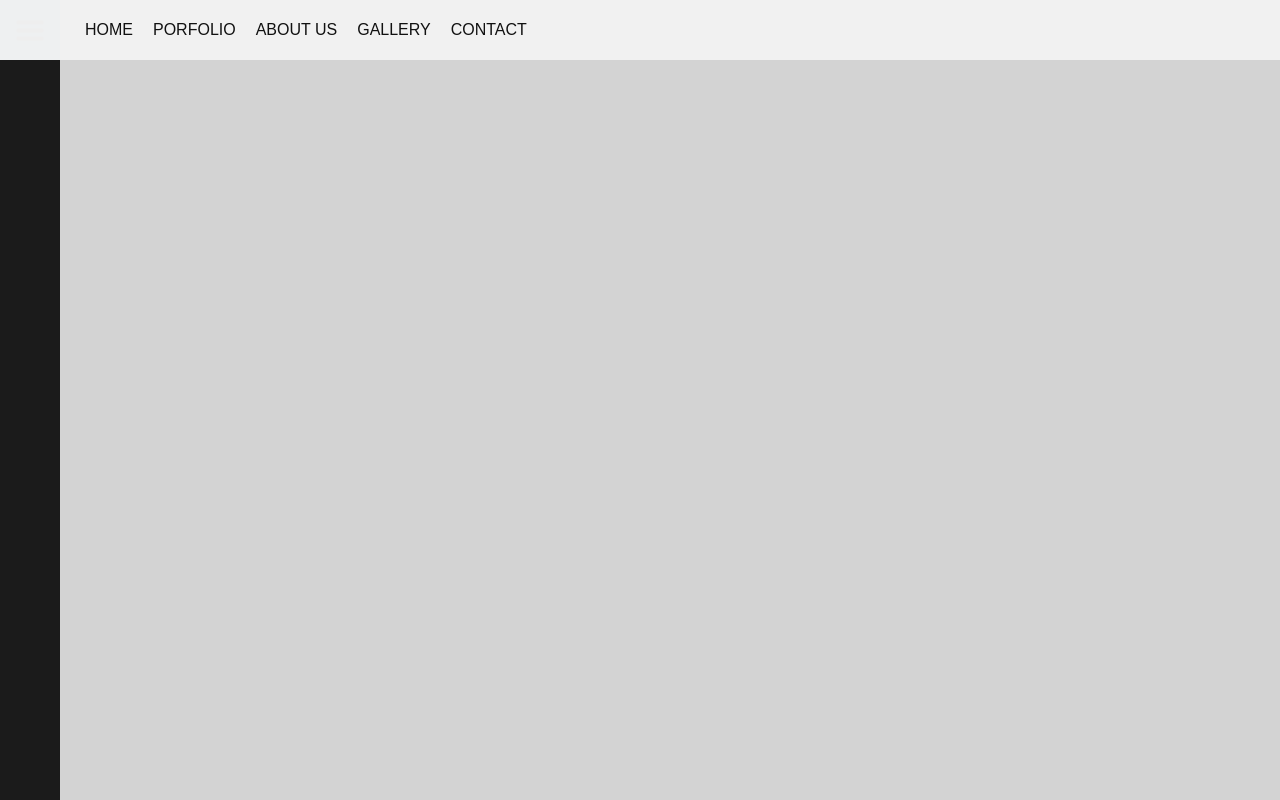
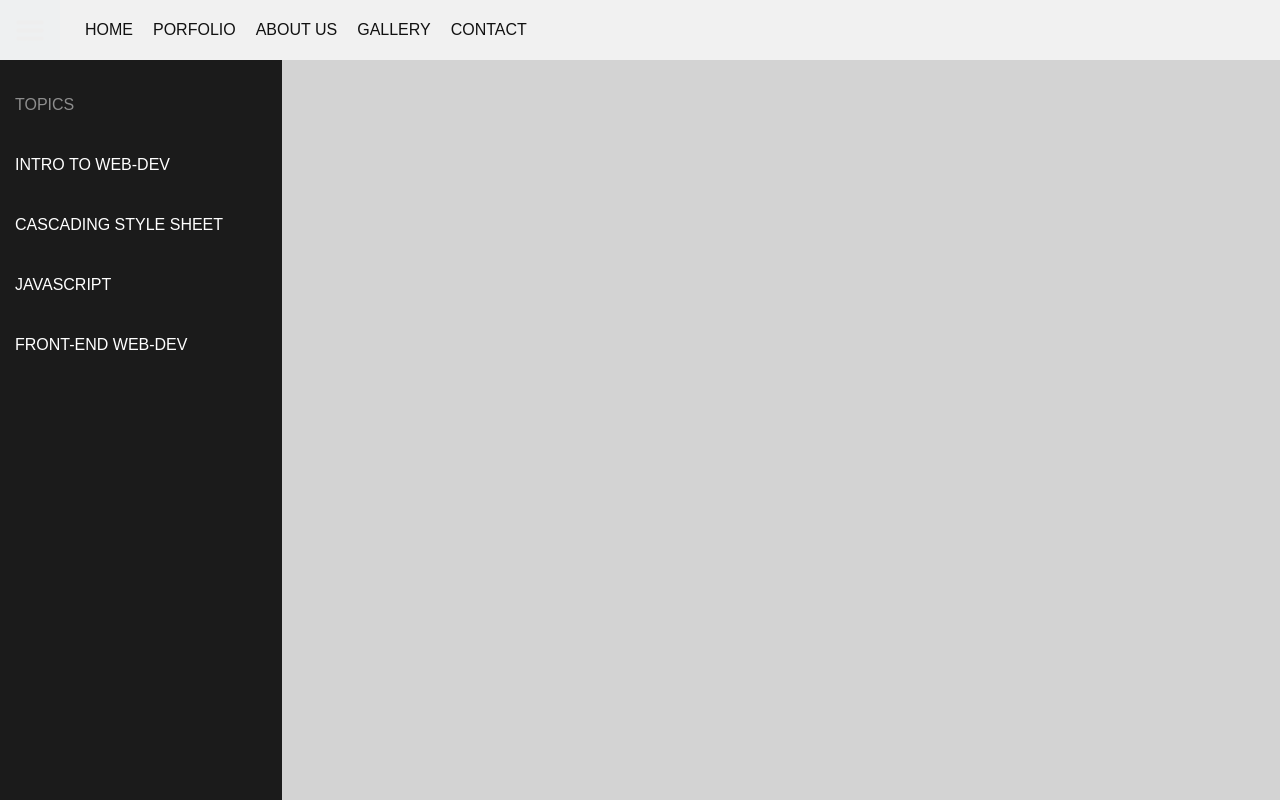
Before and after one commit to mhezel/Spread-Rest-Operators-Exercise1, a plain HTML site: page exercise2.html in a window 1280 px wide. Both pictures are taken after a click on the element 30 px from the left and 30 px from the top of the page. Drawn offline with Linux system fonts and the light colour scheme.

Commit message:
- Apply advanced css styling and JS scripting for the nav and menu lists CSS - NEW: events-onClick      : transition: all 0.5s ease-in-out; JS - NEW: toggleNavStatus - boolean set to false as default;      : create anonymous function toggleNav();      : get values of html tags including        - sidebar document.querySelector(".nav-sidebar");        - sidebarUL document.querySelector(".nav-sidebar ul");        - sidebarTitle document.querySelector(".nav-sidebar span");        - sidebarLinks document.querySelectorAll(".nav-sidebar a");
      : create if else conditional statement for the toggleNavStatus; boolean

      : sidebarLinks document.querySelectorAll(".nav-sidebar a");
        convert and transfer each links to an array list
      : create "for-loop" and set to the number of loops to arrayLength (number of links) in the menu.
      : provide necessary styling for title and menu-list;

```diff
--- a/exercise2.html
+++ b/exercise2.html
@@ -9,7 +9,7 @@
   </head>
   <body>
     <nav class="nav-main">
-      <div class="btn-toggle-nav"></div>
+      <div class="btn-toggle-nav" onclick="toggleNav()"></div>
       <ul>
         <li><a href="#">Home</a></li>
         <li><a href="#">Porfolio</a></li>
@@ -27,6 +27,6 @@
         <li><a href="#">Front-End Web-Dev</a></li>
       </ul>
     </aside>
-
   </body>
+  <script src="script.js"></script>
 </html>
--- /dev/null
+++ b/script.js
@@ -0,0 +1,38 @@
+let toggleNavStatus = false;
+
+let toggleNav = function() {
+
+    let getSidebar = document.querySelector(".nav-sidebar");
+    let getSidebarUl = document.querySelector(".nav-sidebar ul");
+    let getSidebarTitle = document.querySelector(".nav-sidebar span");
+    let getSidebarLinks = document.querySelectorAll(".nav-sidebar a");
+
+
+    if (toggleNavStatus === false) {
+
+        getSidebarUl.style.visibility = "visible";
+        getSidebar.style.width = "272px";
+        getSidebarTitle.style.opacity = "0.5";
+
+        let arrayLength = getSidebarLinks.length;
+        for (let index = 0; index < arrayLength; index++) {
+                getSidebarLinks[index].style.opacity = "1";
+        }
+
+        toggleNavStatus = true;
+
+    } else if (toggleNavStatus === true) {
+
+        getSidebar.style.width = "50px";
+        getSidebarTitle.style.opacity = "0";
+
+        let arrayLength = getSidebarLinks.length;
+        for (let index = 0; index < arrayLength; index++) {
+                getSidebarLinks[index].style.opacity = "0";
+        }
+
+        getSidebarUl.style.visibility = "hidden";
+
+        toggleNavStatus = false;
+    }
+}
--- a/style.css
+++ b/style.css
@@ -54,16 +54,17 @@ body{
     bottom: 0;
     width: 50px;
     height: calc(100vh - 60px);
-    padding: 0 5px;
     background-color: #1b1b1b;
     z-index: 1000;
-
+    padding: 0 5px;
+    transition: all 0.5s ease-in-out;
 }
 .nav-sidebar ul {
 
     padding-top: 15px;
     overflow: hidden;
     visibility: hidden;
+
 
 }
 .nav-sidebar ul li {
@@ -72,7 +73,7 @@ body{
     list-style: none;
 
 }
-.nav-sidebar ul li a , .nav-sidebar ul li span {
+.nav-sidebar ul li span , .nav-sidebar ul li a {
 
     display: block;
     padding: 0 10px;
@@ -82,6 +83,9 @@ body{
     font-family: sans-serif;
     font-size: 16px;
     white-space: nowrap;
+    opacity: 0;
+    transition: all 0.5s ease-in-out;
+
 
 }
 .nav-sidebar ul li a:hover {
```
Lines whose indentation alone changed are shown as unchanged.
